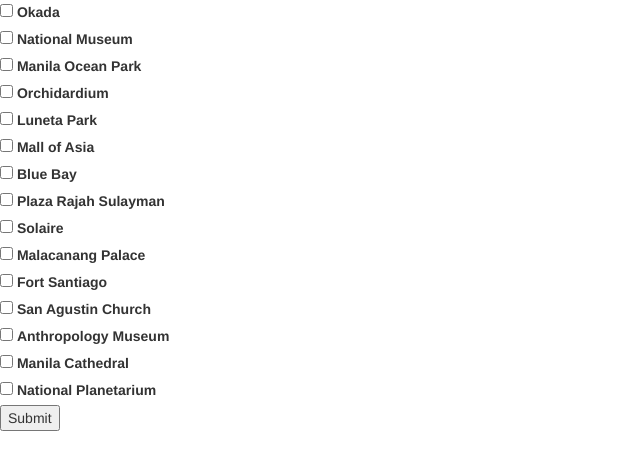
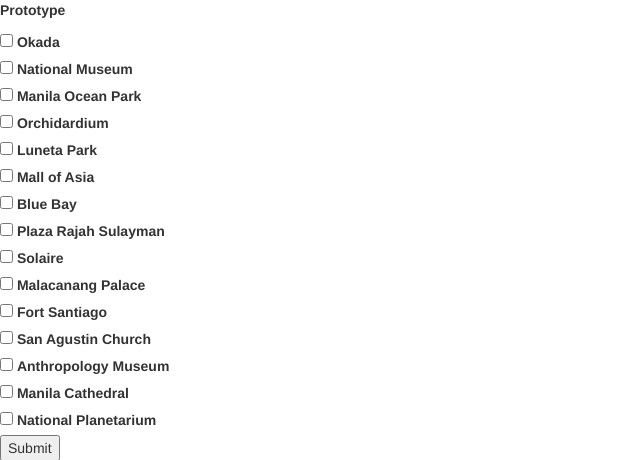
Before and after one commit to leloykun/manila-tour, a Flask app: page / in a window 1280 px wide. Shown: the top 460 px of the page, without its empty margins (0-640 px from the left). Run offline with Flask 2, Linux system fonts and the light colour scheme; some libraries are stand-ins or nearby versions.

Commit message:
add prototype label to the index

```diff
--- a/templates/index.html
+++ b/templates/index.html
@@ -1,6 +1,7 @@
 {% extends "bootstrap/base.html" %}
 {% block title %} Manila Tour {% endblock %}
 {% block content %}
+  <p> <strong> Prototype </strong> </p>
   <form method='POST' action="{{url_for('index')}}">
     {{ node_names.csrf_token }}
     {% for i in range(node_names|length) %}
```
